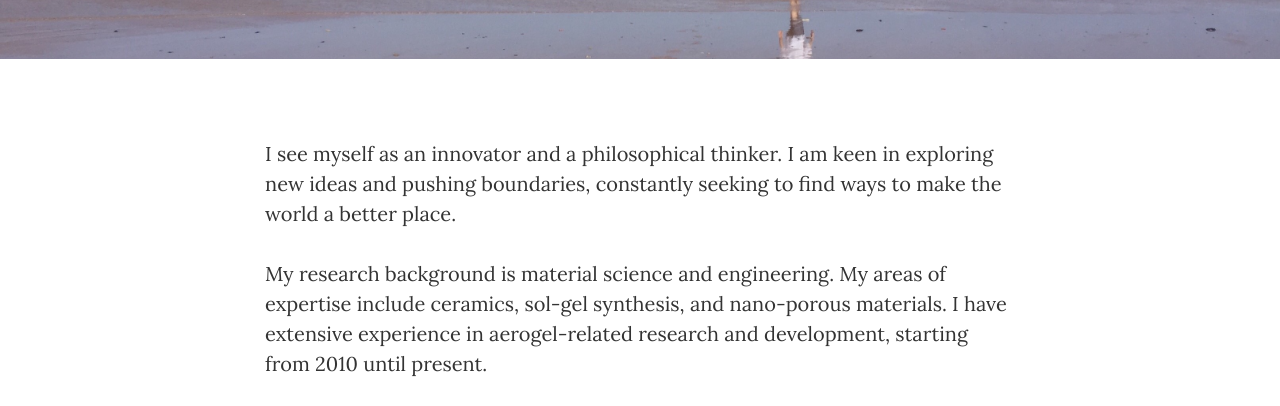
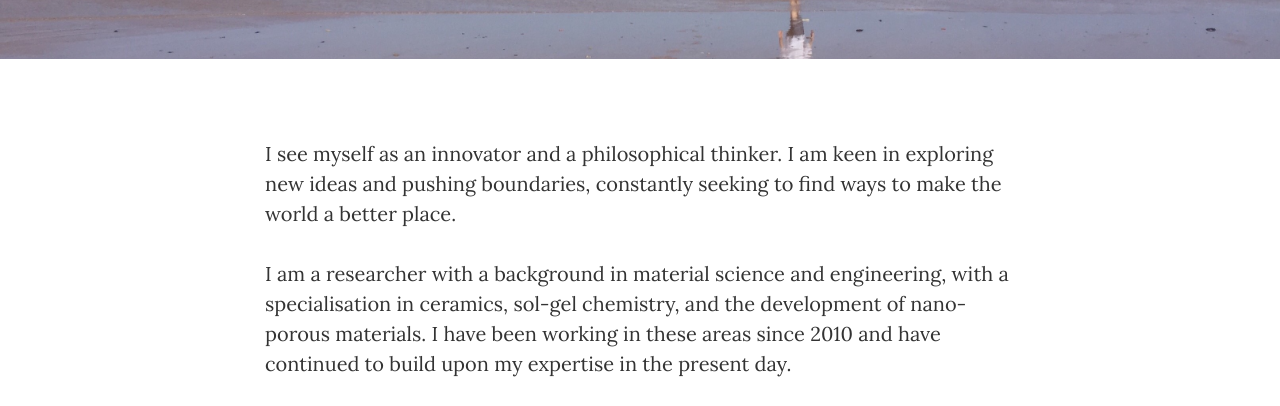
Before and after one commit to DrXiaoHan/DrXiaoHan.github.io, a plain HTML site: page about.html in a window 1280 px wide. Shown: the part 389-795 px from the top of the page. Drawn offline with nearby package versions, Linux system fonts and the light colour scheme.

Commit message:
Update about.html

```diff
--- a/about.html
+++ b/about.html
@@ -88,7 +88,7 @@
             <div class="col-lg-8 col-lg-offset-2 col-md-10 col-md-offset-1">
                 <p>I see myself as an innovator and a philosophical thinker. I am keen in exploring new ideas and pushing boundaries, constantly seeking to find ways to make the world a better place.</p>
 
-                <p>My research background is material science and engineering. My areas of expertise include ceramics, sol-gel synthesis, and nano-porous materials. I have extensive experience in aerogel-related research and development, starting from 2010 until present.</p>
+                <p>I am a researcher with a background in material science and engineering, with a specialisation in ceramics, sol-gel chemistry, and the development of nano-porous materials. I have been working in these areas since 2010 and have continued to build upon my expertise in the present day.</p>
 
                 <p>In addition to my expertise in advanced materials, I have diverse interests across various research fields and practical applications, including both scientific challenges and consumer technologies.</p>
 
```
